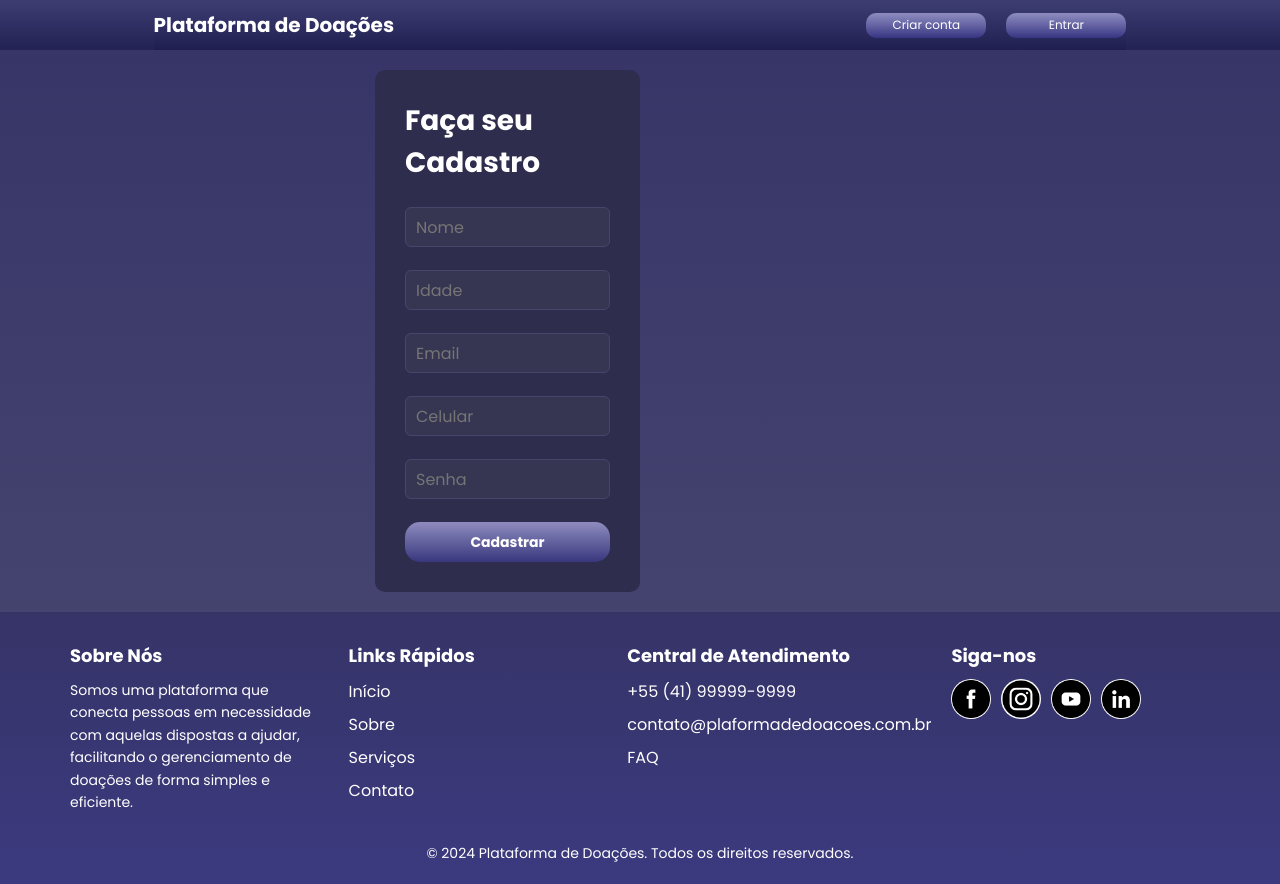
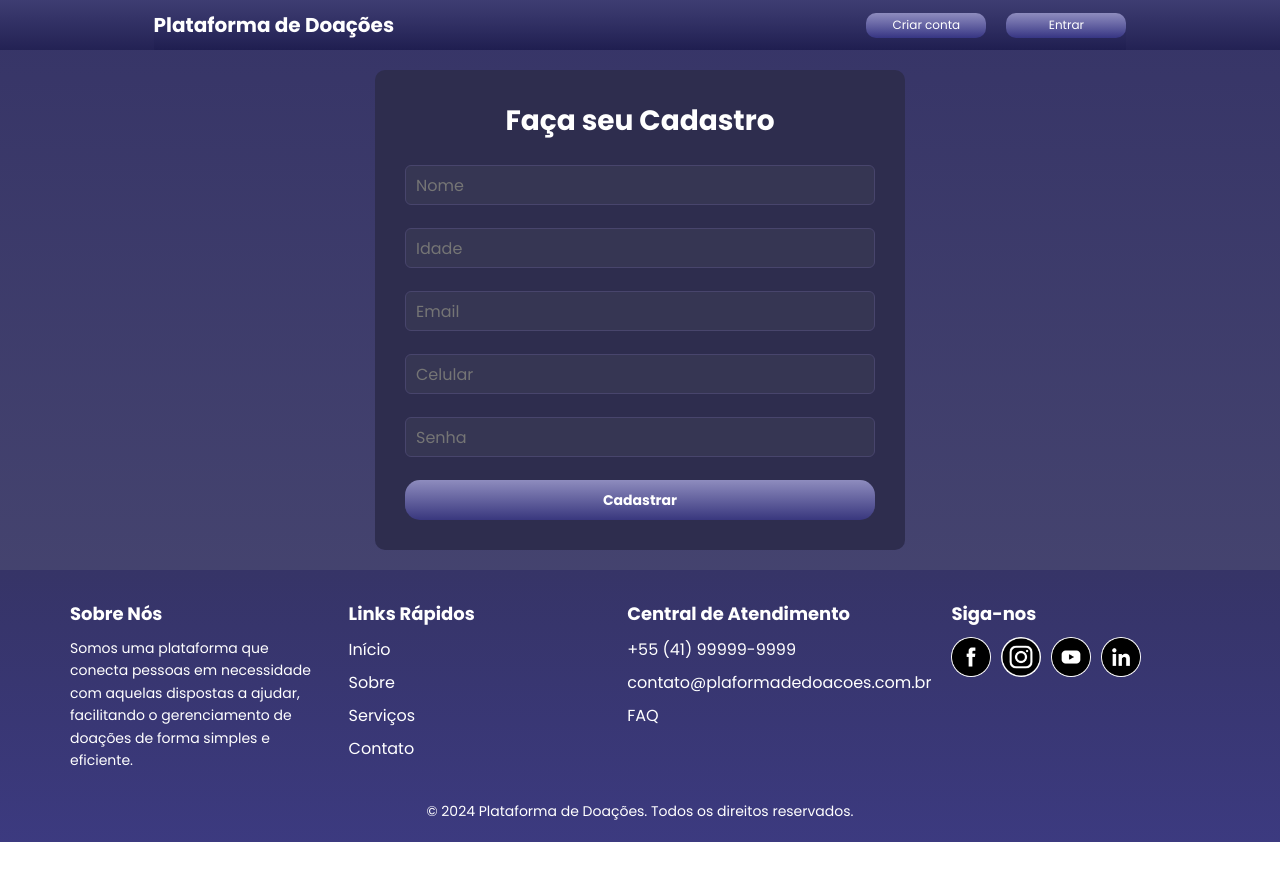
Before and after one commit to ricardopotiguar/donationsFrontend, a React (Vite) app: page /cadastro in a window 1280 px wide. After the commit the page ends 842 px from the top, so only its background shows below. Built offline with nearby package versions, Linux system fonts and the light colour scheme.

Commit message:
Ajuste CSS Forms, Donation, Cadastro e Login

```diff
--- a/src/pages/cadastroUsuario/index.jsx
+++ b/src/pages/cadastroUsuario/index.jsx
@@ -1,4 +1,4 @@
-import { useEffect, useState, useRef } from 'react'
+import { useRef } from 'react'
 import './style.css'
 import api from '../../services/api.js'
 import Header from '../../components/header'
@@ -6,19 +6,12 @@ import Footer from '../../components/footer'
 import { useNavigate } from 'react-router-dom';
 
 function CadastroUsuario() {
-  const [users, setUsers] = useState([])
 
   const inputName = useRef()
   const inputAge = useRef()
   const inputEmail = useRef()
   const inputPhone = useRef()
   const inputPassword = useRef()
-
-  async function getUsers(){
-    const responseUsuarios = await api.get('/api/v1/usuarios')
-    setUsers(responseUsuarios.data)
-    console.log(users)
-  }
 
   async function createUsers(){
     await api.post('/api/v1/usuarios', {
@@ -32,9 +25,6 @@ function CadastroUsuario() {
 
     navigate('/sucesso');
   }
-
-  useEffect(() => {
-  }, []);
 
   const navigate = useNavigate()
 
--- a/src/pages/cadastroUsuario/style.css
+++ b/src/pages/cadastroUsuario/style.css
@@ -6,8 +6,11 @@
 
 #container-cadastrousuario-body {
   flex: 1; /* Flexível, ocupa o espaço disponível */
-  align-self: center;
+  display: flex;
   padding-top: 20px;
+  width: 530px;
+  justify-content: center;
+  margin: 0 auto; /* Centraliza no contêiner pai */
 }
 
 #form-cadastrousuario {
@@ -19,11 +22,12 @@
   background-color: #2E2D4E;
   width: 530px;
   margin-bottom: 20px;
+  box-sizing: border-box; /* Inclui padding e bordas na largura */
 
   & h2 {
     color: #fff;
     font-size: 28px;
-    align-self: center;
+    text-align: center;
   }
 
   & button {
--- a/src/pages/donations/index.jsx
+++ b/src/pages/donations/index.jsx
@@ -45,7 +45,7 @@ function Donations() {
     <div>
       < Header />
       <div className='container'>
-        <form>
+        <form id='form-donation'>
           <h2>DONATION</h2>
           <input name='nome' type='text' placeholder='Nome' ref={inputName}/>
           <input name='idade' type='number' placeholder='Idade' ref={inputAge}/>
--- a/src/pages/donations/style.css
+++ b/src/pages/donations/style.css
@@ -13,7 +13,7 @@ h2 {
 
 
 
-form {
+#form-donation {
 
   display: flex;
   flex-direction: column;
--- a/src/pages/login/style.css
+++ b/src/pages/login/style.css
@@ -9,7 +9,7 @@
     flex-direction: column;
     border-radius: 10px;
     background-color: #2E2D4E;
-    width: 630px;
+    width: 530px;
     color: #fff;
     align-self: center;
     padding: 30px;
```
